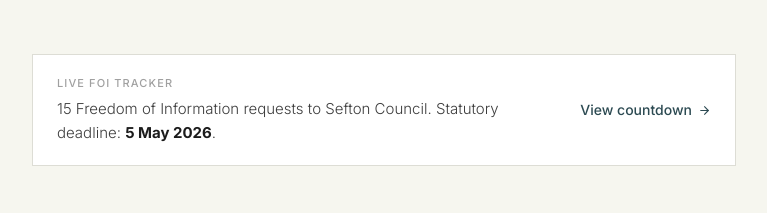
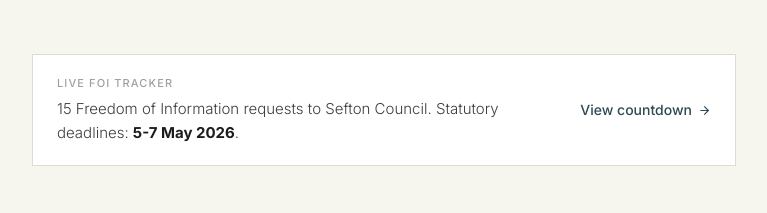
Before and after one commit to damian756/siba.digital, a Next.js app: page / in a window 1280 px wide. Shown: the part 2000-2213 px from the top of the page, without its empty margins (256-1023 px from the left). Built offline with nearby package versions, Linux system fonts and the light colour scheme.

Commit message:
Fix FOI deadline: responses due 5-7 May, not all 5 May

```diff
--- a/app/overview/page.tsx
+++ b/app/overview/page.tsx
@@ -108,11 +108,11 @@
     href: "/services",
   },
   {
-    date: "5 May 2026",
+    date: "5-7 May 2026",
     type: "foi",
-    title: "FOI statutory deadline: Sefton Council responses due",
+    title: "FOI statutory deadlines: Sefton Council responses due",
     description:
-      "All 15 Freedom of Information responses are due by 5 May 2026. Every response will be published in full on this site.",
+      "Requests 1-8 are due by 5 May 2026. Request 9 is due 6 May. Requests 10-15 are due 7 May. Every response will be published in full on this site.",
     href: "/foi",
   },
 ];
--- a/app/page.tsx
+++ b/app/page.tsx
@@ -174,7 +174,7 @@
                 </p>
                 <p className="text-[15px] text-[#3d3d3d]">
                   15 Freedom of Information requests to Sefton Council.
-                  Statutory deadline: <strong className="text-[#1c1c1c]">5 May 2026</strong>.
+                  Statutory deadlines: <strong className="text-[#1c1c1c]">5-7 May 2026</strong>.
                 </p>
               </div>
               <Link
```
